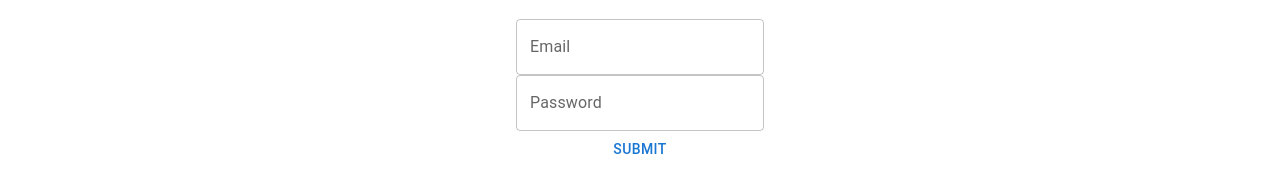
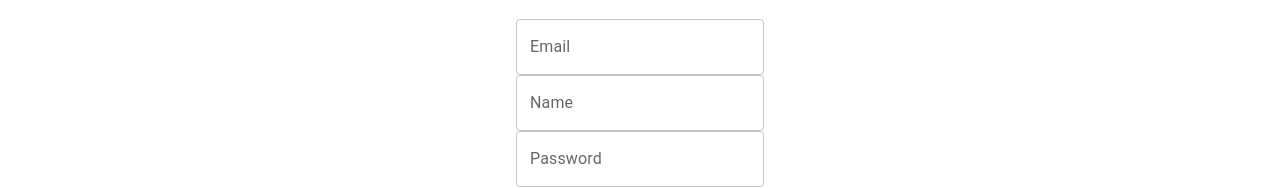
Before and after one commit to nyykooo/Transcendence, a React (Vite) app in the folder frontend/: page /register in a window 1280 px wide. Shown: the part 417-606 px from the top of the page. Built offline with nearby package versions, Linux system fonts and the light colour scheme; grey boxes are pictures that could not be loaded.

Commit message:
BIO_FE
fixing issues with login and register

```diff
--- a/frontend/src/props/registerProps.tsx
+++ b/frontend/src/props/registerProps.tsx
@@ -1,6 +1,7 @@
 export type RegisterProps = {
     email: string;
     password: string;
+    name: string;
 };
 
 export type RegisterResponse = {
--- a/frontend/src/views/Register.tsx
+++ b/frontend/src/views/Register.tsx
@@ -27,6 +27,12 @@ export default function Register()
         setEmail(event.target.value);
     };
 
+    const [name, setName] = useState<string>('');
+
+    const handleUpdateName = (event: React.ChangeEvent<HTMLInputElement>) => {
+        setName(event.target.value);
+    };
+
     function validateEmailProps(email: string, password: string) {
         if (!email || !password) {
             throw new Error('Email and password are required');
@@ -39,7 +45,8 @@ export default function Register()
 
             const login: RegisterProps = {
                 email: email,
-                password: pass
+                password: pass,
+                name: name
             };
             await register(login);
             navigate('/'); // navigates to home page after successful login
@@ -55,6 +62,9 @@ export default function Register()
                 <TextField
                     label="Email"
                     onChange={handleUpdateEmail}
+                />                <TextField
+                    label="Name"
+                    onChange={handleUpdateName}
                 />
                 <TextField
                     id="outlined-password-input"
```
Also changed, not shown: 2 other files (tests, documents, lock files or other folders).
